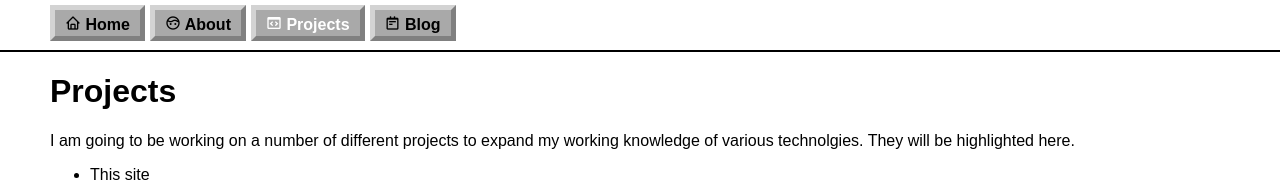
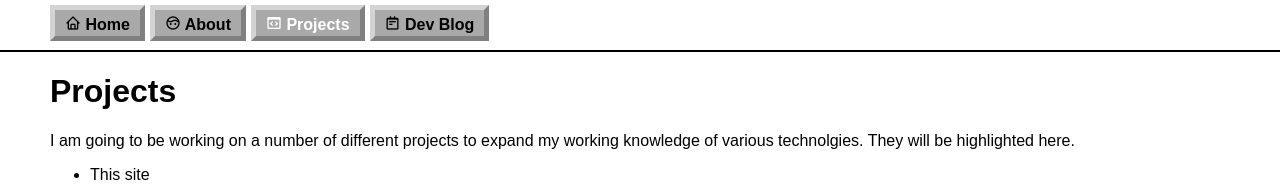
Before and after one commit to laithp/laithp.github.io, a Jekyll site: the page built from projects.md, in a window 1280 px wide. Shown: the top 184 px of the page. Built offline with Jekyll 4.4.1, drawn with Linux system fonts in a browser that asks for light colours; our own code applies the rules of GitHub Pages for plain Markdown files.

Commit message:
dev blog - name update and a bit of context added

```diff
--- a/_data/navigation.yml
+++ b/_data/navigation.yml
@@ -7,7 +7,7 @@
 - name: Projects
   link: /projects.html
   icon: code-block
-- name: Blog
+- name: Dev Blog
   link: /blog.html
   icon: notepad
 #- name: CV
--- a/blog.html
+++ b/blog.html
@@ -1,8 +1,8 @@
 ---
-title: Blog
+title: Dev Blog
 ---
-<h1>Latest Posts</h1>
-
+<h1>Dev Blog</h1>
+<p>I am documenting my thoughts and progress here.</p>
 <ul>
   {% for post in site.posts %}
     <li>
```
